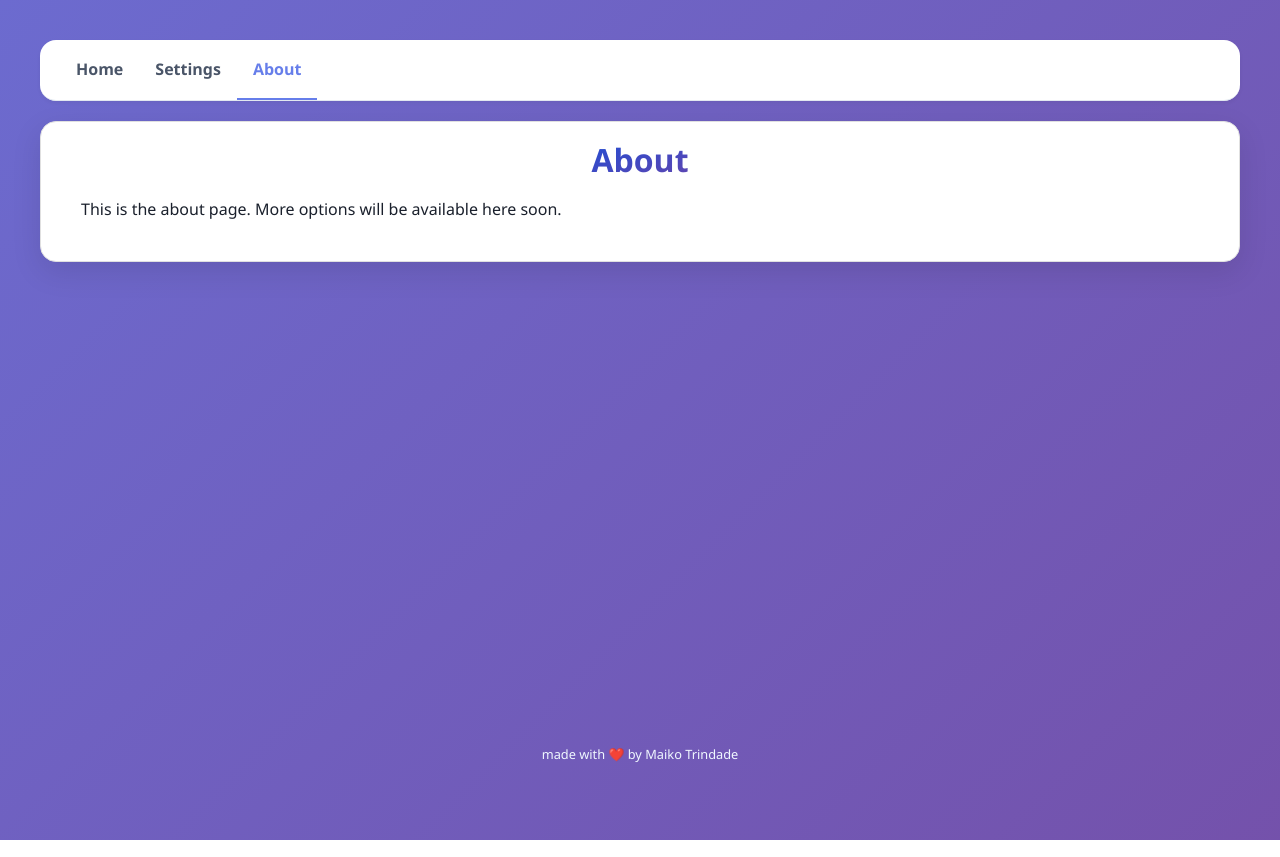
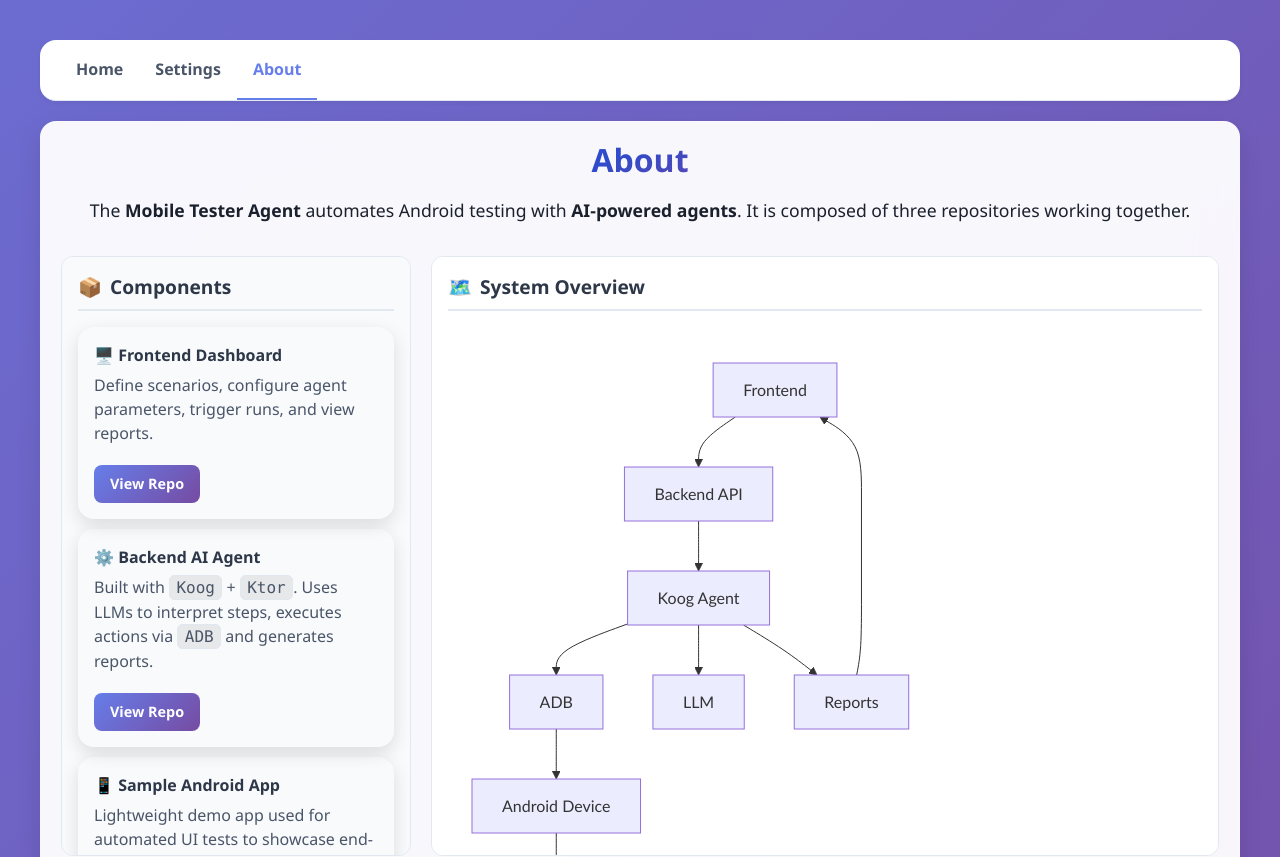
Before and after one commit to maikotrindade/mobile-tester-agent-frontend, a React (Vite) app: page /about in a window 1280 px wide. Shown: the top 857 px of the page. Built offline with nearby package versions, Linux system fonts and the light colour scheme; no server answers.

Commit message:
update About screen

```diff
--- a/package.json
+++ b/package.json
@@ -12,6 +12,7 @@
   "dependencies": {
     "axios": "^1.11.0",
     "firebase": "^12.1.0",
+    "mermaid": "^11.9.0",
     "react": "^19.1.1",
     "react-dom": "^19.1.1",
     "react-router-dom": "^7.8.0"
--- a/src/About.module.css
+++ b/src/About.module.css
@@ -1,11 +1,259 @@
 .container {
-  padding: 20px 40px;
+  background: rgba(255, 255, 255, 0.95);
+  backdrop-filter: blur(20px);
+  border-radius: 16px;
+  padding: 20px;
+  width: 100%;
   max-width: 1400px;
+  min-width: 1200px;
+  box-shadow: 0 10px 25px rgba(0, 0, 0, 0.1);
+  border: 1px solid rgba(255, 255, 255, 0.2);
+}
+
+.lead {
+  color: #4a5568;
+  margin-top: 0.25rem;
+  text-align: center;
+  font-size: 1.1rem;
+  margin-bottom: 2rem;
+}
+
+.grid {
+  display: grid;
+  grid-template-columns: repeat(3, 1fr);
+  gap: 20px;
+  margin-top: 20px;
+}
+
+@media (max-width: 900px) {
+  .grid {
+    grid-template-columns: 1fr;
+  }
+}
+
+.card {
+  background: #f8fafc;
+  border: 1px solid #e2e8f0;
+  border-radius: 12px;
+  padding: 20px;
+  box-shadow: 0 6px 18px rgba(0, 0, 0, 0.05);
+  transition: all 0.3s ease;
+}
+
+.card:hover {
+  transform: translateY(-5px);
+  box-shadow: 0 10px 25px rgba(0, 0, 0, 0.1);
+}
+
+.card h3 {
+  margin-top: 0;
+  font-size: 1.2rem;
+  color: #2d3748;
+  display: flex;
+  align-items: center;
+  gap: 8px;
+}
+
+.card p {
+  color: #4a5568;
+}
+
+.diagram {
+  background: #f8fafc;
+  border: 1px solid #e2e8f0;
+  border-radius: 12px;
+  padding: 20px;
+  margin-top: 28px;
+}
+
+.diagram h2 {
+  text-align: center;
+  margin-top: 0;
+  font-size: 1.5rem;
+  color: #2d3748;
+  margin-bottom: 1rem;
+}
+
+.diagram .mermaid {
+  display: flex;
+  justify-content: center;
+}
+
+.footer {
+  margin-top: 20px;
+  color: #718096;
+  font-size: 0.95rem;
+  text-align: center;
+}
+
+.footer a {
+  color: #4299e1;
+  text-decoration: none;
+}
+
+.footer a:hover {
+  text-decoration: underline;
+}
+
+.btns {
+  display: flex;
+  gap: 10px;
+  flex-wrap: wrap;
+  margin-top: 16px;
+  color: white;
+}
+
+.btn::before {
+  content: '';
+  position: absolute;
+  top: 0;
+  left: -100%;
   width: 100%;
-  min-width: 1200px;
+  height: 100%;
+  background: linear-gradient(
+    90deg,
+    transparent,
+    rgba(255, 255, 255, 0.2),
+    transparent
+  );
+  transition: left 0.5s;
+}
+
+.btn:hover::before {
+  left: 100%;
+}
+
+.inline {
+  background: #edf2f7;
+  padding: 0.2rem 0.5rem;
+  border-radius: 6px;
+  font-family: ui-monospace, SFMono-Regular, Menlo, Monaco, Consolas,
+    'Liberation Mono', 'Courier New', monospace;
+  color: #4a5568;
+  border: 1px solid #e2e8f0;
+}
+
+
+.wrap {
+  max-width: 1000px;
   margin: 0 auto;
-  background: #ffffff;
+  padding: 32px 20px 64px;
+  background: var(--bg);
+  color: var(--text);
+  line-height: 1.6;
+}
+
+.title {
+
+  align-items: center;
+  flex-wrap: wrap;
+  margin: auto;
+}
+
+.emoji {
+  font-size: 1.6rem;
+}
+
+.lead {
+  color: var(--muted);
+  margin-top: 0.25rem;
+}
+
+.grid {
+  display: grid;
+  grid-template-columns: repeat(3, 1fr);
+  gap: 16px;
+  margin-top: 20px;
+}
+
+@media (max-width: 900px) {
+  .grid {
+    grid-template-columns: 1fr;
+  }
+}
+
+.card {
+  background: var(--card);
+  border: 1px solid var(--border);
   border-radius: 16px;
-  box-shadow: 0 10px 30px rgba(0, 0, 0, 0.1);
-  border: 1px solid #e0e0e0;
+  padding: 16px;
+  box-shadow: 0 6px 18px rgba(0, 0, 0, 0.12);
+  margin-bottom: 10px;
 }
+
+.card h3 {
+  margin-bottom: 6px;
+  font-size: 1.0rem;
+}
+
+.card ul {
+  margin: 0.20rem 0 0;
+  padding-left: 1.0rem;
+}
+
+.card a {
+  color: var(--link);
+  text-decoration: none;
+}
+
+.card a:hover {
+  text-decoration: underline;
+}
+
+.diagram {
+  background: var(--card);
+  border: 1px dashed var(--border);
+  border-radius: 16px;
+  padding: 16px;
+  margin-top: 28px;
+}
+
+.diagram h2 {
+  text-align: left;
+  margin-top: 0;
+}
+
+.footer {
+  margin-top: 20px;
+  color: var(--muted);
+  font-size: 0.95rem;
+}
+
+.footer a {
+  color: var(--link);
+  text-decoration: none;
+}
+
+.footer a:hover {
+  text-decoration: underline;
+}
+
+.btns {
+  display: flex;
+  gap: 10px;
+  flex-wrap: wrap;
+  margin-top: 8px;
+}
+
+.btn {
+  display: inline-block;
+  padding: 8px 12px;
+  border: 1px solid var(--border);
+  border-radius: 999px;
+  background: transparent;
+  color: var(--text);
+  text-decoration: none;
+  font-weight: 600;
+}
+
+.btn:hover {
+  border-color: var(--link);
+}
+
+.inline {
+  background: rgba(127, 127, 127, 0.15);
+  padding: 0.1rem 0.4rem;
+  border-radius: 6px;
+  font-family: ui-monospace, SFMono-Regular, Menlo, Monaco, Consolas,
+    'Liberation Mono', 'Courier New', monospace;
+}
--- a/src/About.tsx
+++ b/src/About.tsx
@@ -1,13 +1,116 @@
 import React from 'react';
+import mermaid from 'mermaid';
 import styles from './About.module.css';
+import homeStyles from './Home.module.css';
 
 const About: React.FC = () => {
+  React.useEffect(() => {
+    mermaid.initialize({
+      startOnLoad: false,
+      theme:
+        window.matchMedia &&
+        window.matchMedia('(prefers-color-scheme: dark)').matches
+          ? 'dark'
+          : 'default',
+    });
+    mermaid.run();
+  }, []);
+
   return (
     <div className={styles.container}>
       <h1>About</h1>
-      <p>This is the about page. More options will be available here soon.</p>
+      <p className={styles.lead}>
+        The <strong>Mobile Tester Agent</strong> automates Android testing with{' '}
+        <strong>AI-powered agents</strong>. It is composed of three repositories
+        working together.
+      </p>
+
+      <div className={homeStyles.mainLayout}>
+        {/* Left Column: Project Cards */}
+        <div className={homeStyles.leftPanel}>
+          <div className={homeStyles.panelTitle}>
+            <span className="icon">📦</span> Components
+          </div>
+          <div>
+            <article className={styles.card}>
+              <h3>🖥️ Frontend Dashboard</h3>
+              <p>
+                Define scenarios, configure agent parameters, trigger runs, and view
+                reports.
+              </p>
+              <div className={styles.btns}>
+                <a
+                  className={`${homeStyles.btnAddStep} ${homeStyles.button}`}
+                  href="https://github.com/maikotrindade/mobile-tester-agent-frontend"
+                  target="_blank"
+                  rel="noopener noreferrer"
+                >
+                  View Repo
+                </a>
+              </div>
+            </article>
+
+            <article className={styles.card}>
+              <h3>⚙️ Backend AI Agent</h3>
+              <p>
+                Built with <code className={styles.inline}>Koog</code> +{' '}
+                <code className={styles.inline}>Ktor</code>. Uses LLMs to
+                interpret steps, executes actions via <code className={styles.inline}>ADB</code> and generates reports.
+              </p>
+              <div className={styles.btns}>
+                <a
+                  className={`${homeStyles.btnAddStep} ${homeStyles.button}`}
+                  href="https://github.com/maikotrindade/mobile-tester-agent"
+                  target="_blank"
+                  rel="noopener noreferrer"
+                >
+                  View Repo
+                </a>
+              </div>
+            </article>
+
+            <article className={styles.card}>
+              <h3>📱 Sample Android App</h3>
+              <p>
+                Lightweight demo app used for automated UI tests to showcase end-to-end flows.
+              </p>
+              <div className={styles.btns}>
+                <a
+                  className={`${homeStyles.btnAddStep} ${homeStyles.button}`}
+                  href="https://github.com/maikotrindade/mobile-tester-agent-sample-app"
+                  target="_blank"
+                  rel="noopener noreferrer"
+                >
+                  View Repo
+                </a>
+              </div>
+            </article>
+          </div>
+        </div>
+
+        {/* Right Column: System Overview Diagram */}
+        <div className={homeStyles.rightPanel}>
+          <div className={homeStyles.panelTitle}>
+            <span className="icon">🗺️</span> System Overview
+          </div>
+          <section className={styles.diagram} aria-label="System overview diagram">
+            <div className="mermaid">
+              {`
+graph TD
+    A[Frontend] --> B[Backend API]
+    B --> C[Koog Agent]
+    C --> D[ADB]
+    D --> E[Android Device]
+    E --> F[Sample App]
+    C --> G[LLM]
+    C --> H[Reports]
+    H --> A
+`}
+            </div>
+          </section>
+        </div>
+      </div>
     </div>
   );
-};
-
+}
 export default About;
```
Also changed, not shown: 1 other file (tests, documents, lock files or other folders).
